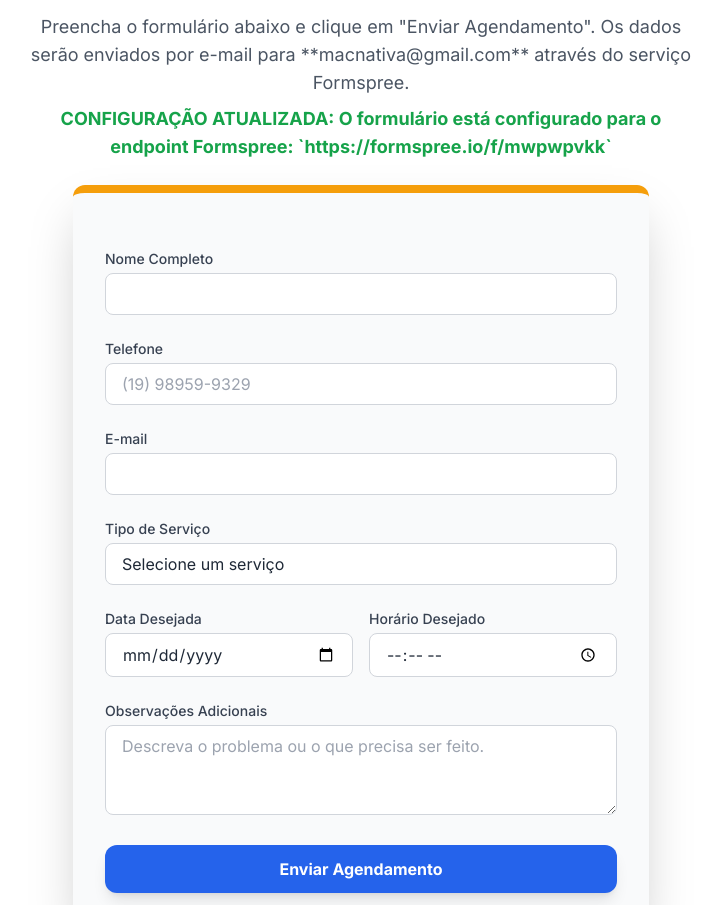
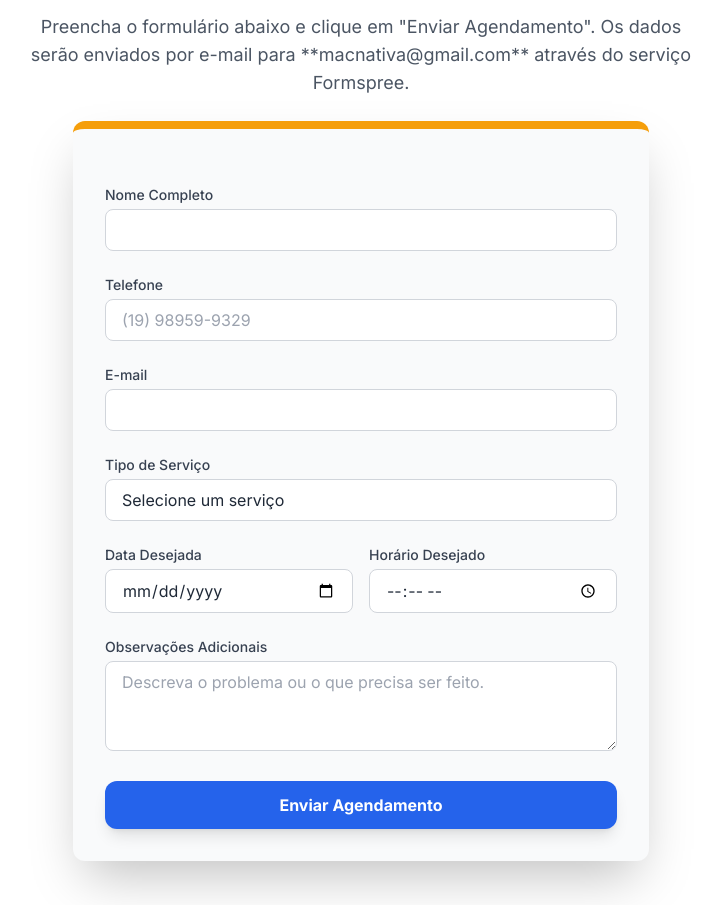
Before and after one commit to Macnativa/broup-gmn, a plain HTML site: page index.html in a window 1280 px wide. Shown: the part 1959-2864 px from the top of the page, without its empty margins (279-1000 px from the left). Drawn offline with nearby package versions, Linux system fonts and the light colour scheme.

Commit message:
Remove Formspree endpoint configuration message
Removed the Formspree endpoint configuration message from the paragraph.

```diff
--- a/index.html
+++ b/index.html
@@ -197,7 +197,7 @@
                 <h2 class="text-3xl sm:text-4xl font-extrabold text-center text-gray-900 mb-4">Agende Seu Serviço</h2>
                 <p class="text-center text-lg text-gray-600 max-w-2xl mx-auto mb-6">
                     Preencha o formulário abaixo e clique em "Enviar Agendamento". Os dados serão enviados por e-mail para **macnativa@gmail.com** através do serviço Formspree.
-                    <strong class="text-green-600 block mt-2">CONFIGURAÇÃO ATUALIZADA: O formulário está configurado para o endpoint Formspree: `https://formspree.io/f/mwpwpvkk`</strong>
+
                 </p>
 
                 <div class="max-w-xl mx-auto bg-gray-50 p-8 rounded-xl shadow-2xl border-t-8 border-accent">
```
